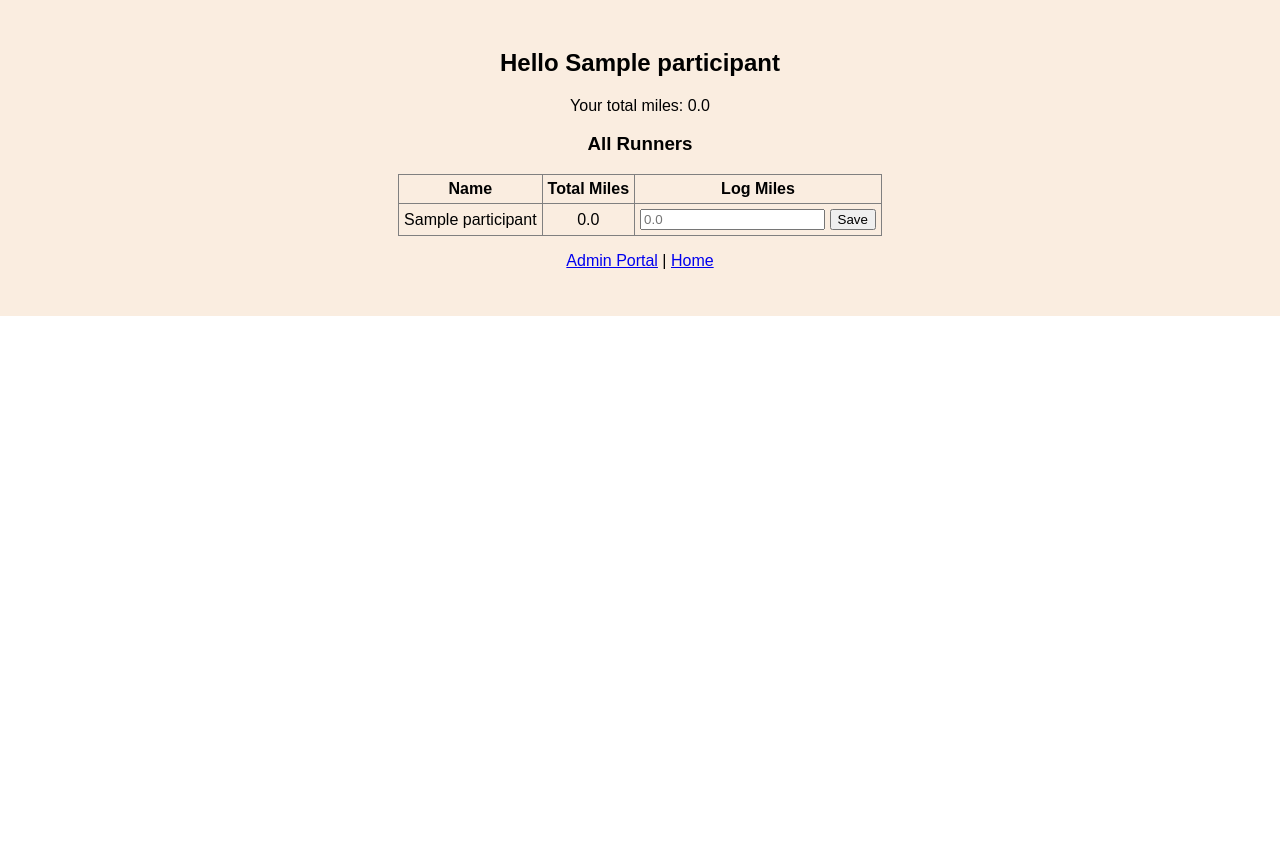
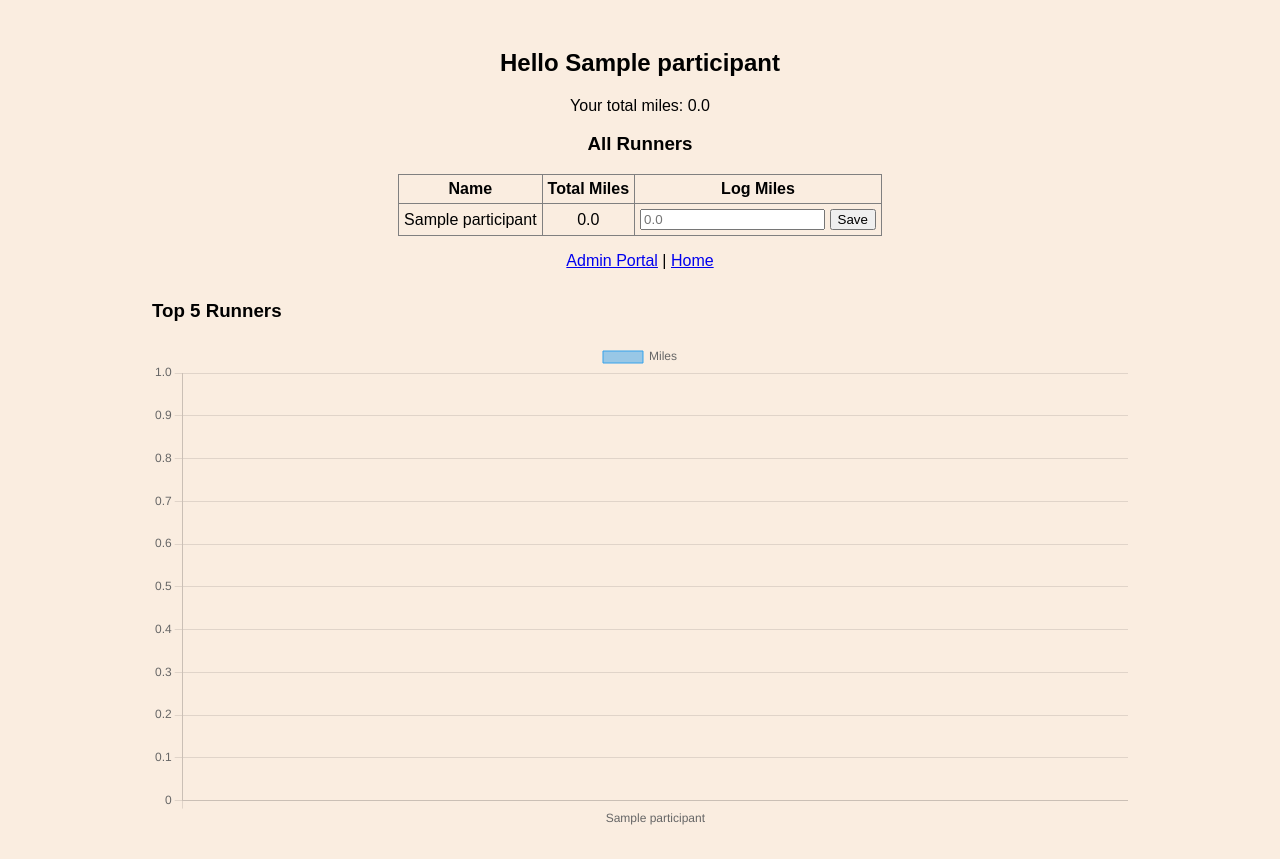
Before and after one commit to reyraj/running_challenge, a Flask app: page /dashboard in a window 1280 px wide. Shown: the part 176-1035 px from the top of the page. Before the commit the page ends 492 px from the top, so only its background shows below. Run offline with Flask 3, Linux system fonts and the light colour scheme; the visitor is signed in with stand-in values (Sample User, id 1); tables that the repository leaves empty hold one stand-in row (values such as "Sample post").

Commit message:
Restore Top 5 column chart to dashboard

```diff
--- a/templates/dashboard.html
+++ b/templates/dashboard.html
@@ -38,4 +38,36 @@
         <a href="{{ url_for('home') }}">Home</a>
     </p>
 </div>
+
+<!-- TOP 5 CHART -->
+<div style="width:80%; margin:auto; margin-top:30px;">
+    <h3>Top 5 Runners</h3>
+    <canvas id="top5Chart"></canvas>
+</div>
+
+<script src="https://cdn.jsdelivr.net/npm/chart.js"></script>
+<script>
+    const ctx = document.getElementById('top5Chart').getContext('2d');
+    const labels = {{ top5 | map(attribute=0) | list | tojson }};
+    const data   = {{ top5 | map(attribute=1) | list | tojson }};
+
+    new Chart(ctx, {
+      type: 'bar',
+      data: {
+        labels: labels,
+        datasets: [{
+          label: 'Miles',
+          data: data,
+          backgroundColor: 'rgba(54, 162, 235, 0.5)',
+          borderColor:   'rgba(54, 162, 235, 1)',
+          borderWidth: 1
+        }]
+      },
+      options: {
+        scales: {
+          y: { beginAtZero: true }
+        }
+      }
+    });
+</script>
 {% endblock %}
```
